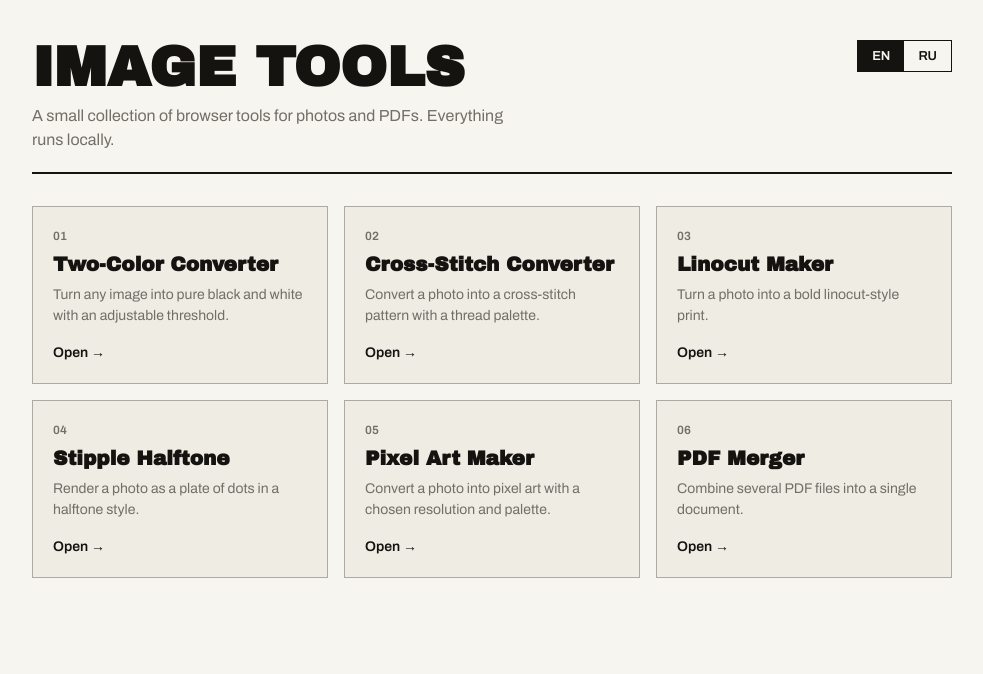
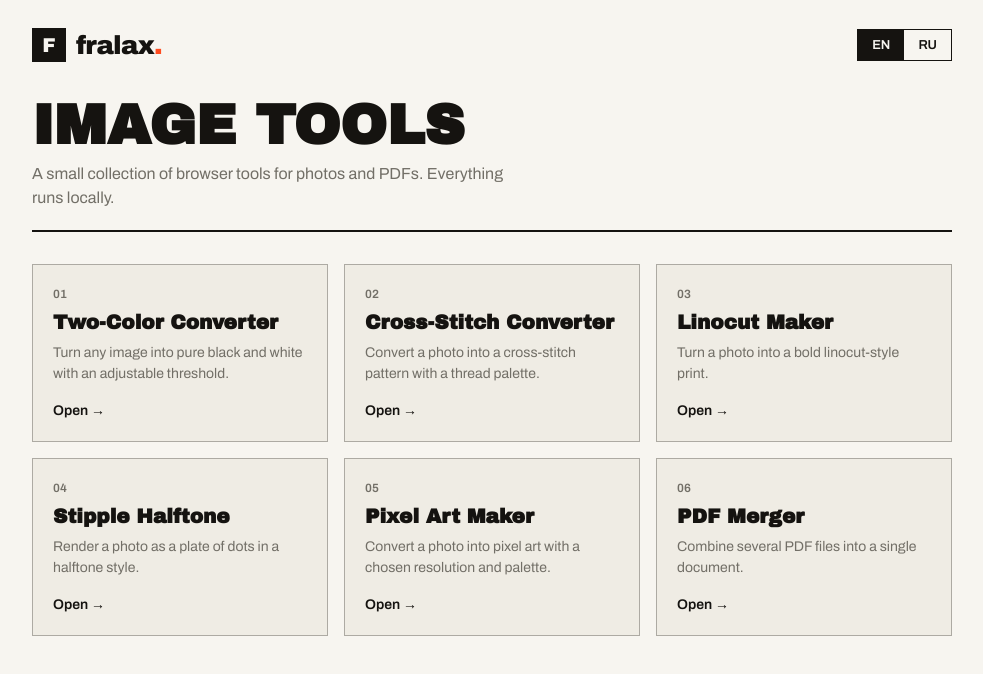
Before and after one commit to samalvalkiria-byte/easypeasytoools, a plain HTML site: page index.html in a window 1280 px wide. Shown: the whole page, without its empty margins (148-1131 px from the left). Drawn offline with Linux system fonts and the light colour scheme.

Commit message:
Refactor header and add topbar for branding

```diff
--- a/index.html
+++ b/index.html
@@ -6,11 +6,17 @@
 <title>Image Tools</title>
 <link href="https://fonts.googleapis.com/css2?family=Archivo:wght@400;500;600&family=Archivo+Black&display=swap" rel="stylesheet">
 <style>
-:root{--paper:#f7f5f0;--panel:#efece4;--ink:#151310;--grey:#726f67;--line:rgba(21,19,16,.3)}
+:root{--paper:#f7f5f0;--panel:#efece4;--ink:#151310;--grey:#726f67;--line:rgba(21,19,16,.3);--accent:#ff4b1f}
 *{box-sizing:border-box}
 body{margin:0;background:var(--paper);color:var(--ink);font-family:'Archivo',system-ui,sans-serif;line-height:1.5}
-.wrap{max-width:960px;margin:0 auto;padding:40px 20px 60px}
-header{display:flex;justify-content:space-between;align-items:flex-start;gap:16px;border-bottom:2px solid var(--ink);padding-bottom:20px;margin-bottom:32px}
+.wrap{max-width:960px;margin:0 auto;padding:28px 20px 60px}
+.topbar{display:flex;justify-content:space-between;align-items:center;gap:16px;margin-bottom:36px}
+.brand{display:inline-flex;align-items:center;gap:10px;color:var(--ink);text-decoration:none}
+.brand-mark{width:34px;height:34px;display:grid;place-items:center;background:var(--ink);color:var(--paper);font-family:'Archivo Black',sans-serif;font-size:20px;line-height:1;transition:background .15s}
+.brand-name{font-family:'Archivo Black',sans-serif;font-size:26px;letter-spacing:-.03em;line-height:1}
+.brand-name i{font-style:normal;color:var(--accent)}
+.brand:hover .brand-mark{background:var(--accent)}
+header{border-bottom:2px solid var(--ink);padding-bottom:20px;margin-bottom:32px}
 h1{font-family:'Archivo Black',sans-serif;font-size:clamp(32px,6vw,56px);line-height:1;margin:0 0 8px;text-transform:uppercase}
 header p{margin:0;color:var(--grey);max-width:480px}
 .lang{display:flex;border:1px solid var(--ink);flex-shrink:0}
@@ -25,17 +31,21 @@ a.card:hover .n{color:rgba(247,245,240,.7)}
 h2{font-family:'Archivo Black',sans-serif;font-size:20px;margin:0;line-height:1.15}
 .d{color:var(--grey);font-size:14px;margin:0}
 .go{margin-top:auto;padding-top:8px;font-weight:600;font-size:14px}
-@media(prefers-reduced-motion:reduce){a.card{transition:none}}
+@media(prefers-reduced-motion:reduce){a.card,.brand-mark{transition:none}}
 </style>
 </head>
 <body>
 <div class="wrap">
+<div class="topbar">
+  <a class="brand" href="/" aria-label="fralax">
+    <span class="brand-mark">F</span>
+    <span class="brand-name">fralax<i>.</i></span>
+  </a>
+  <div class="lang"><button data-l="en" class="on">EN</button><button data-l="ru">RU</button></div>
+</div>
 <header>
-  <div>
-    <h1 data-t="title">Image Tools</h1>
-    <p data-t="sub">A small collection of browser tools for photos and PDFs. Everything runs locally.</p>
-  </div>
-  <div class="lang"><button data-l="en" class="on">EN</button><button data-l="ru">RU</button></div>
+  <h1 data-t="title">Image Tools</h1>
+  <p data-t="sub">A small collection of browser tools for photos and PDFs. Everything runs locally.</p>
 </header>
 <div class="grid" id="grid"></div>
 </div>
```
